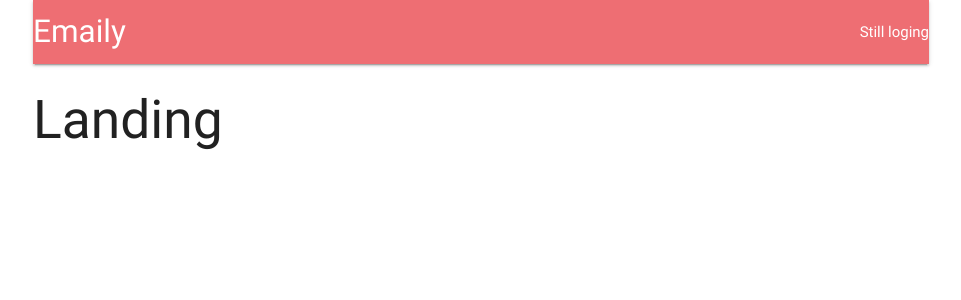
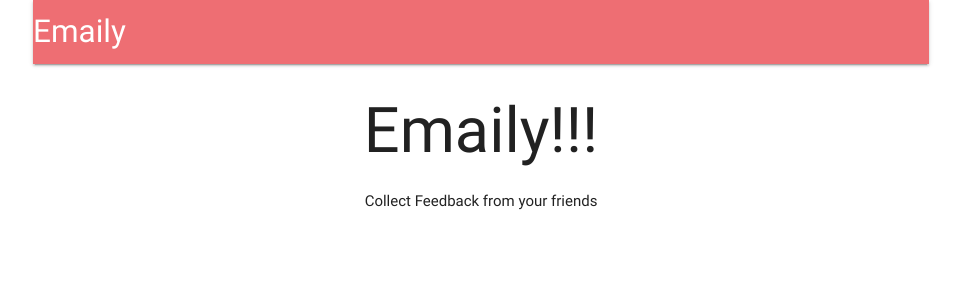
Before and after one commit to Jatin-007/Emaily, a React (Create React App) app in the folder client/: page / in a window 1280 px wide. Shown: the top 300 px of the page, without its empty margins (159-1120 px from the left). Built offline with nearby package versions, Linux system fonts and the light colour scheme; no server answers.

Commit message:
Completed Login Logout Dashboard with appropriate options

```diff
--- a/client/src/components/App.js
+++ b/client/src/components/App.js
@@ -5,10 +5,11 @@ import * as actions from '../actions'; // fetching all the actions inside the ac
 //BrowserRouter: how to behave at certain levels, Route: used to setup rule to the linke the user might visit
 
 import Header from './Header';
+import Landing from './Landing';
 
 const Dashboard = () => <h2>Dashboard</h2>;
 const SurveyNew = () => <h2>SurveyNew</h2>;
-const Landing = () => <h2>Landing</h2>;
+
 
 class App extends Component {
     componentDidMount() {
--- a/client/src/components/Header.js
+++ b/client/src/components/Header.js
@@ -1,16 +1,17 @@
 import React, { Component } from 'react';
 import {connect} from 'react-redux';
+import { Link } from 'react-router-dom';
 
 class Header extends Component {
 
     renderContent() {
         switch(this.props.auth) {
             case null:
-                return 'Still loging'
+                return;
             case false:
-                return 'logged out'
+                return <li><a href="/auth/google">Login with Google</a></li>
             default:
-                return 'im logged in'
+                return <li><a href="/api/logout">Logout </a></li>
         }
     }
 
@@ -19,9 +20,9 @@ class Header extends Component {
         return (
             <nav>
                 <div className = "nav-wrapper">
-                    <a className = "left brand-logo">
+                    <Link className = "left brand-logo" to={this.props.auth ? './surveys' : '/'}>
                         Emaily
-                    </a>
+                    </Link>
 
                     <ul className="right">
                        {this.renderContent()}
--- /dev/null
+++ b/client/src/components/Landing.js
@@ -0,0 +1,17 @@
+import React from 'react';
+
+const Landing = ()=> {
+    return (
+        <div style={{textAlign: 'center'}}>
+            <h1>
+                Emaily!!!
+            </h1>
+
+            <p>
+            Collect Feedback from your friends
+            </p>
+        </div>
+    );
+};
+
+export default Landing;
```
Also changed, not shown: 1 other file (tests, documents, lock files or other folders).
